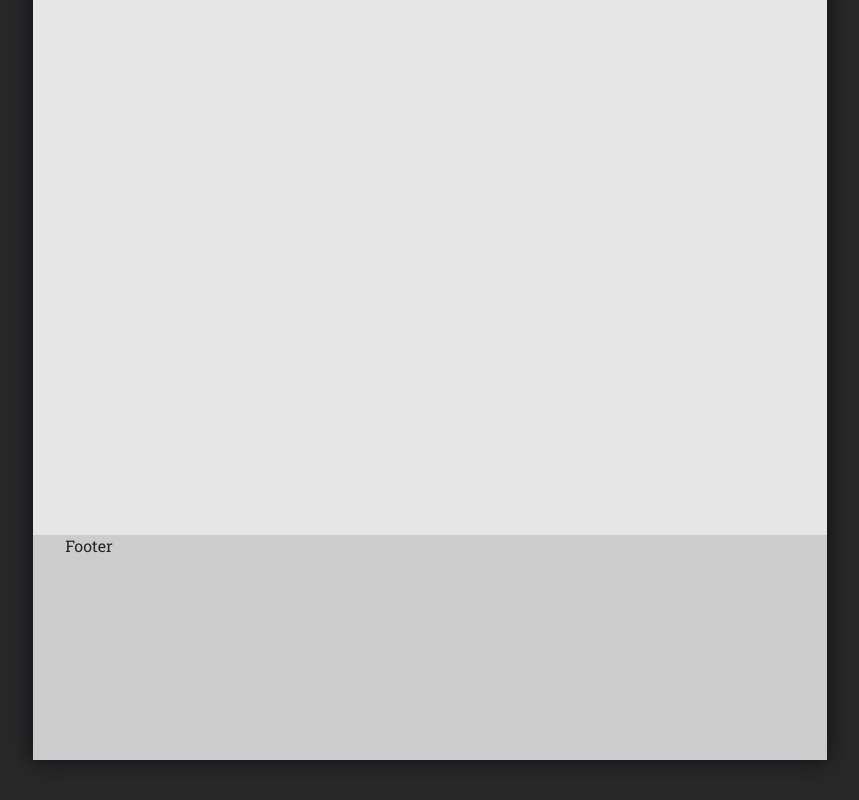
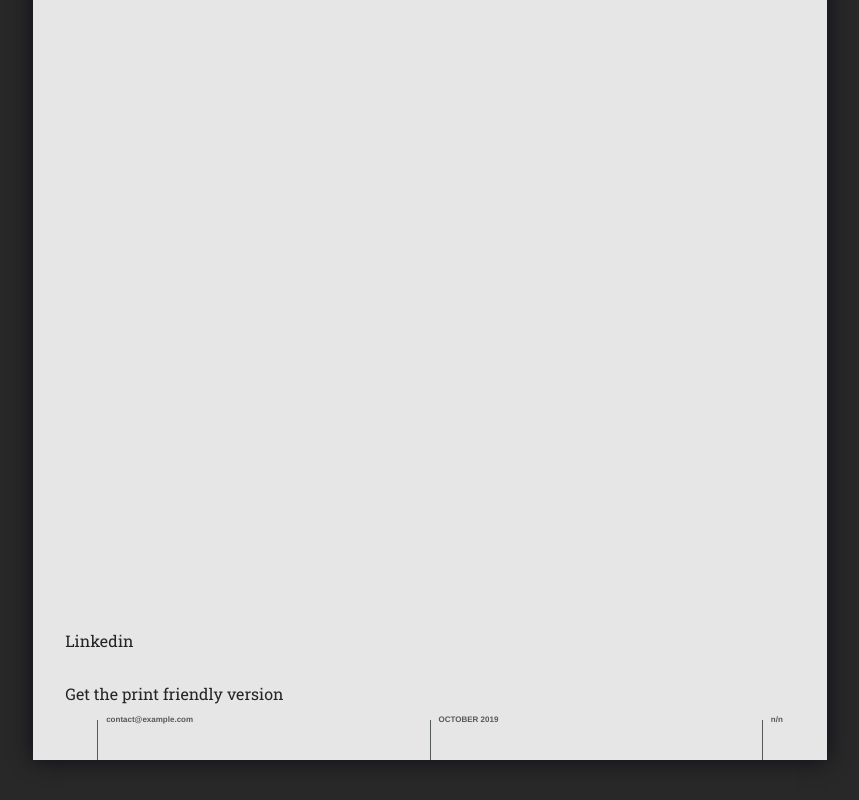
Before and after one commit to vonEdfa/or-demo, a Gatsby site: page /paper in a window 1280 px wide. Shown: the part 471-1271 px from the top of the page, without its empty margins (310-1169 px from the left). Built offline with nearby package versions, Linux system fonts and the light colour scheme; Gatsby itself is replaced by a stand-in of ours.

Commit message:
Gave the footer some initial styling

```diff
--- a/src/components/paper/footer.js
+++ b/src/components/paper/footer.js
@@ -1,28 +1,78 @@
 import React from 'react';
 import PropTypes from 'prop-types';
+import styled from 'styled-components';
 
-const Footer = () => {
+const FooterWrapper = styled.footer`
+  width: '100%';
+  flex-grow: 0;
+  display: flex;
+  flex-direction: column;
+`;
+
+const PageFooter = styled.div`
+  display: flex;
+  justify-content: space-between;
+  color: #54595b;
+
+  div {
+    border-left: solid 1px #54595b;
+    width: 0;
+    overflow: visible;
+    white-space: nowrap;
+
+    &:first-child {
+      margin-left: 2em;
+    }
+    &:last-child {
+      margin-right: 2em;
+    }
+
+    p {
+      font-family: "Arimo";
+      font-weight: bold;
+      font-size: 6pt;
+      margin: 0;
+      position: relative;
+      top: -0.5em;
+      left: 1em;
+      line-height: 1em;
+      padding-bottom: 2rem;
+    }
+  }
+`;
+
+const Footer = ({ minimal, print }) => {
   return(
-    <footer
-      style={{
-        width: '100%',
-        height: '20%',
-        flexGrow: 0,
-
-        backgroundColor: '#ccc',
-      }}
-    >
-      Footer
-    </footer>
+    <FooterWrapper>
+      {!minimal && (
+        <p>Linkedin</p>
+      )}
+      {(!print && !minimal) && (
+        <p>Get the print friendly version</p>
+      )}
+      <PageFooter>
+        <div>
+          <p>contact@example.com</p>
+        </div>
+        <div>
+          <p>OCTOBER 2019</p>
+        </div>
+        <div>
+          <p>n/n</p>
+        </div>
+      </PageFooter>
+    </FooterWrapper>
   );
 };
 
 Footer.defaultProps = {
   minimal: false,
+  print: false,
 };
 
 Footer.propTypes = {
   minimal: PropTypes.bool,
+  print: PropTypes.bool,
 };
 
 export default Footer;
```
